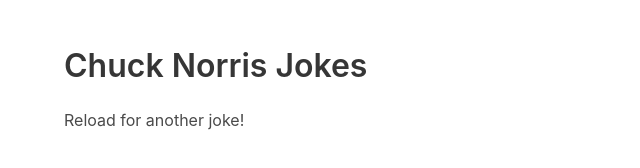
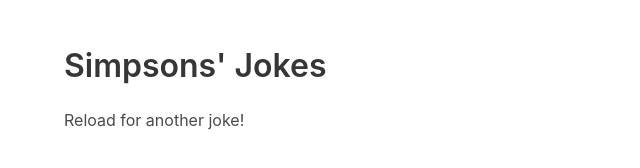
Before and after one commit to clrko/Quest_ajax-simpsons-quotes, a plain HTML site: page index.html in a window 1280 px wide. Shown: the whole page, without its empty margins (0-640 px from the left). Drawn offline with nearby package versions, Linux system fonts and the light colour scheme.

Commit message:
Changed CHuck Norris to Simpsons

```diff
--- a/index.html
+++ b/index.html
@@ -18,10 +18,10 @@
 <body>
   <section class="section">
     <div class="container">
-      <h1 class="title">Chuck Norris Jokes</h1>
+      <h1 class="title">Simpsons' Jokes</h1>
       <p>Reload for another joke!</p>
 
-      <div class="content" id="chuck-norris">
+      <div class="content" id="simpsons">
       </div>
     </div>
 
@@ -29,9 +29,7 @@
 
   <!-- We need to load axios first! -->
   <script src="https://cdnjs.cloudflare.com/ajax/libs/axios/0.19.0/axios.min.js" integrity="sha256-S1J4GVHHDMiirir9qsXWc8ZWw74PHHafpsHp5PXtjTs=" crossorigin="anonymous"></script>
-  <script>
-
-  </script>
+  <script src="./script.js"></script>
 </body>
 
 </html>
```
